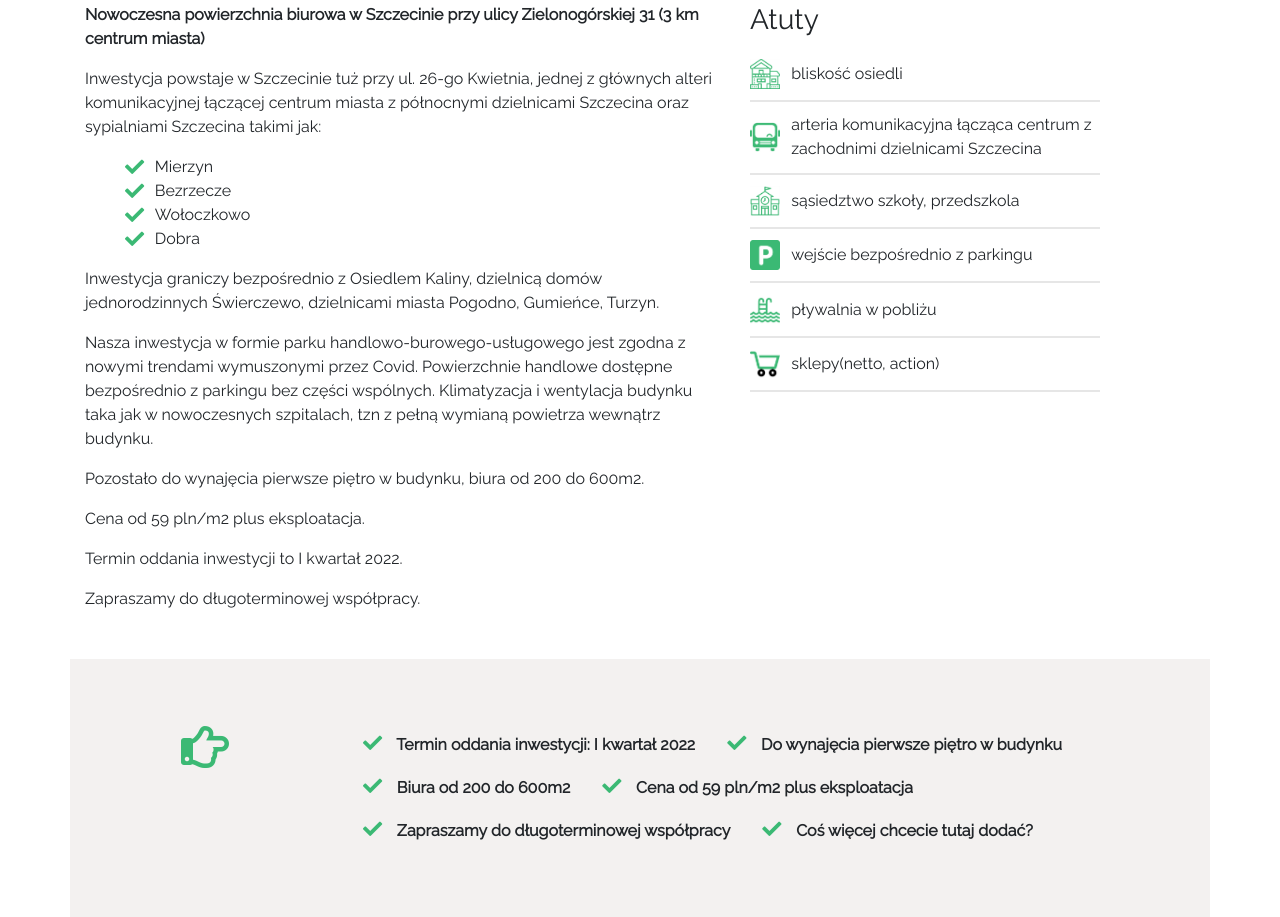
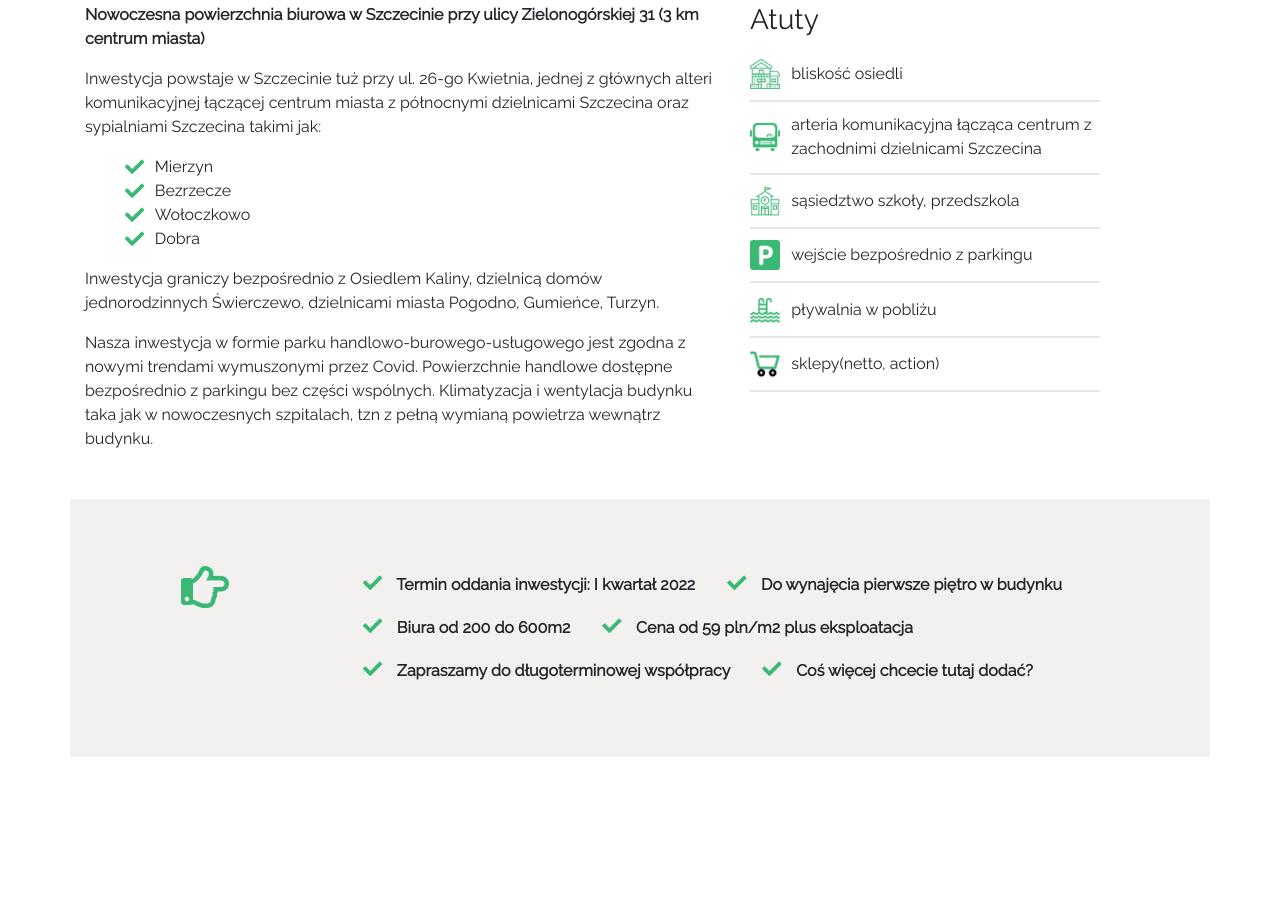
Before and after one commit to budnickip/ster35, a website built with webpack: page src/index.html in a window 1280 px wide. Shown: the part 951-1868 px from the top of the page. After the commit the page ends 1708 px from the top, so only its background shows below. Built offline with nearby package versions, Linux system fonts and the light colour scheme.

Commit message:
delete unnecessary information

```diff
--- a/src/index.html
+++ b/src/index.html
@@ -71,18 +71,6 @@
                     <p>
                         Nasza inwestycja w formie parku handlowo-burowego-usługowego jest zgodna z nowymi trendami wymuszonymi przez Covid. Powierzchnie handlowe dostępne bezpośrednio z parkingu bez części wspólnych. Klimatyzacja i wentylacja budynku taka jak w nowoczesnych szpitalach, tzn z pełną wymianą powietrza wewnątrz budynku.
                     </p>
-                    <p>
-                        Pozostało do wynajęcia pierwsze piętro w budynku, biura od 200 do 600m2.
-                    </p>
-                    <p>
-                        Cena od 59 pln/m2 plus eksploatacja.
-                    </p>
-                    <p>
-                        Termin oddania inwestycji to I kwartał 2022.
-                    </p>
-                    <p>
-                        Zapraszamy do długoterminowej współpracy.
-                    </p>
 
                 </div>
                 <div class="col-12 col-lg-4 information-right">
```
Also changed, not shown: docs/index.html (+1 -1 lines).
